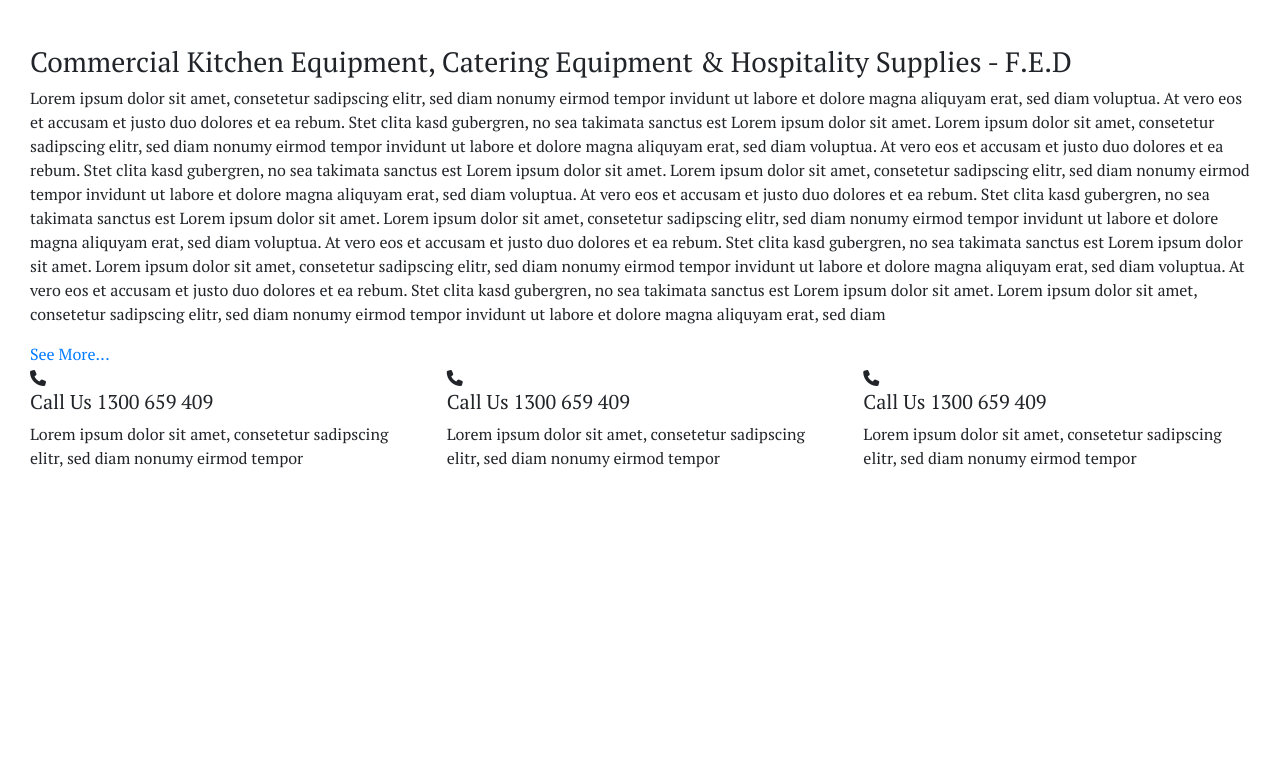
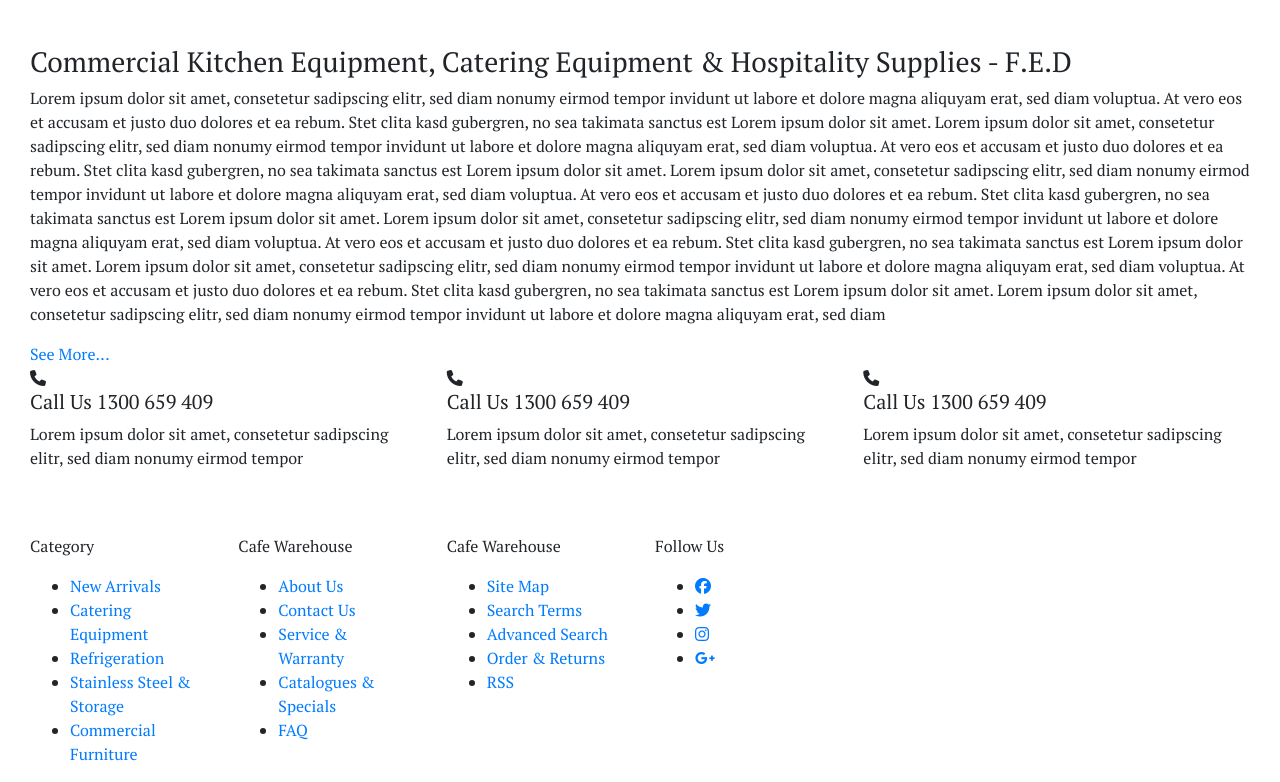
Before and after one commit to sherlymanggala/cafewarehouse, a plain HTML site: page public/index.html in a window 1280 px wide. Shown: the part 1007-1789 px from the top of the page. Before the commit the page ends 1493 px from the top, so only its background shows below. Drawn offline with nearby package versions, Linux system fonts and the light colour scheme; some packages are replaced by stand-ins of ours.

Commit message:
added footer

```diff
--- a/public/index.html
+++ b/public/index.html
@@ -463,6 +463,97 @@
               </div>
             </div>
           </div>
+
+          <!-- Footer -->
+          <div class="row mt-5">
+            <!-- Category -->
+            <div class="col-md">
+              <p class="footer-col-title">Category</p>
+              <ul>
+                <li class="footer-nav-item">
+                  <a class="footer-nav-link" href="/new-arrivals.html">New Arrivals</a>
+                </li>
+                <li class="footer-nav-item">
+                  <a class="footer-nav-link" href="/catering-equipment.html">Catering Equipment</a>
+                </li>
+                <li class="footer-nav-item">
+                  <a class="footer-nav-link" href="/refrigeration.html">Refrigeration</a>
+                </li>
+                <li class="footer-nav-item">
+                  <a class="footer-nav-link" href="/stainless-steel.html">Stainless Steel &amp; Storage</a>
+                </li>
+                <li class="footer-nav-item">
+                  <a class="footer-nav-link" href="/commercial-furniture.html">Commercial Furniture</a>
+                </li>
+              </ul>
+            </div>
+
+            <!-- Cafe Warehouse -->
+            <div class="col-md">
+              <p class="footer-col-title">Cafe Warehouse</p>
+              <ul>
+                <li class="footer-nav-item">
+                  <a class="footer-nav-link" href="/about-us.html">About Us</a>
+                </li>
+                <li class="footer-nav-item">
+                  <a class="footer-nav-link" href="/contact-us.html">Contact Us</a>
+                </li>
+                <li class="footer-nav-item">
+                  <a class="footer-nav-link" href="/service-and-warranty.html">Service &amp; Warranty</a>
+                </li>
+                <li class="footer-nav-item">
+                  <a class="footer-nav-link" href="/catalogues-and-specials.html">Catalogues &amp; Specials</a>
+                </li>
+                <li class="footer-nav-item">
+                  <a class="footer-nav-link" href="/faq.html">FAQ</a>
+                </li>
+              </ul>
+            </div>
+
+            <!-- Cafe Warehouse 2 -->
+            <div class="col-md">
+              <p class="footer-col-title">Cafe Warehouse</p>
+              <ul>
+                <li class="footer-nav-item">
+                  <a class="footer-nav-link" href="/site-map.html">Site Map</a>
+                </li>
+                <li class="footer-nav-item">
+                  <a class="footer-nav-link" href="/search-terms.html">Search Terms</a>
+                </li>
+                <li class="footer-nav-item">
+                  <a class="footer-nav-link" href="/advanced-search.html">Advanced Search</a>
+                </li>
+                <li class="footer-nav-item">
+                  <a class="footer-nav-link" href="/order-and-returns.html">Order &amp; Returns</a>
+                </li>
+                <li class="footer-nav-item">
+                  <a class="footer-nav-link" href="/rss.html">RSS</a>
+                </li>
+              </ul>
+            </div>
+
+            <!-- Follow Us -->
+            <div class="col-md">
+              <p class="footer-col-title">Follow Us</p>
+              <ul>
+                <li class="footer-nav-item">
+                  <a class="footer-nav-soc-med" href="#"><i class="fab fa-facebook"></i></a>
+                </li>
+                <li class="footer-nav-item">
+                  <a class="footer-nav-soc-med" href="#"><i class="fab fa-twitter"></i></a>
+                </li>
+                <li class="footer-nav-item">
+                  <a class="footer-nav-soc-med" href="#"><i class="fab fa-instagram"></i></a>
+                </li>
+                <li class="footer-nav-item">
+                  <a class="footer-nav-soc-med" href="#"><i class="fab fa-google-plus-g"></i></a>
+                </li>
+              </ul>
+            </div>
+
+            <!-- Logo and download app buttons -->
+            <div class="col-md-4"></div>
+          </div>
         </div>
       </div>
     </div>
```
